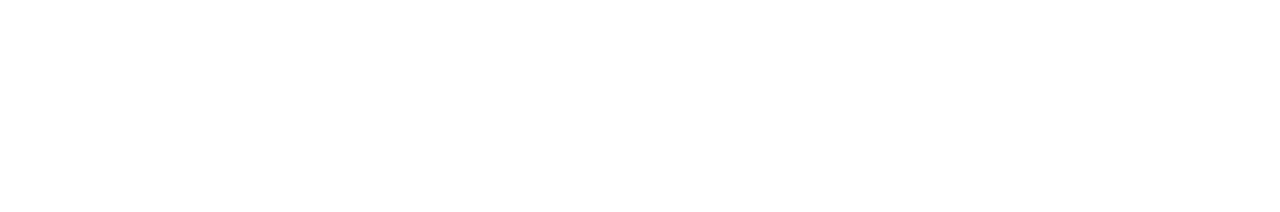
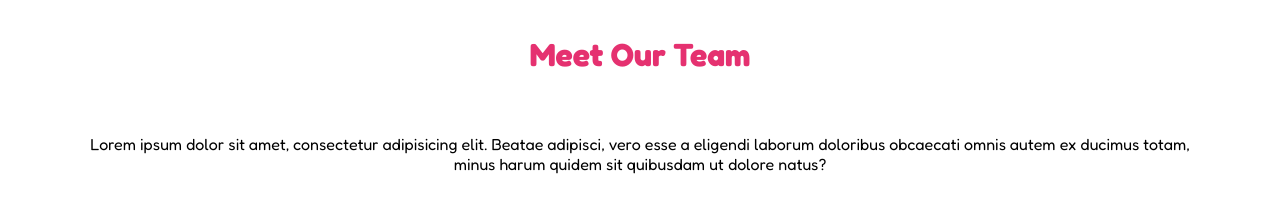
Before and after one commit to dieromeo/html-css-float-cards, a plain HTML site: page index.html in a window 1280 px wide. Drawn offline with Linux system fonts and the light colour scheme.

Commit message:
feat: header

```diff
--- a/css/style.css
+++ b/css/style.css
@@ -0,0 +1,56 @@
+/*
+*********
+RESET
+*********
+*/
+
+* {
+    margin: 0;
+    padding: 0;
+    box-sizing: border-box;
+}
+
+/*
+*********
+CONTAINER
+*********
+*/
+
+.container {
+    width: 1100px;
+    margin: 0 auto;
+}
+
+/*
+*********
+HEADER
+*********
+*/
+
+header {
+
+    text-align: center;
+    padding-top: 35px;
+}
+
+h1 {
+    font-family: 'Fredoka', sans-serif;
+    color: #e53170;
+}
+
+h1+p {
+    font-family: 'Fredoka', sans-serif;
+    padding-top: 60px;
+}
+
+/*
+*********
+MAIN
+*********
+*/
+
+/*
+*********
+COMMON
+*********
+*/
--- a/index.html
+++ b/index.html
@@ -17,7 +17,20 @@
 </head>
 
 <body>
+    <div class="container">
 
+        <header>
+            <h1>Meet Our Team</h1>
+            <p>Lorem ipsum dolor sit amet, consectetur adipisicing elit.
+                Beatae adipisci, vero esse a eligendi laborum doloribus obcaecati
+                omnis autem ex ducimus totam, minus harum quidem sit quibusdam ut
+                dolore natus?</p>
+        </header>
+
+        <main>
+
+        </main>
+    </div>
 </body>
 
 </html>
```
